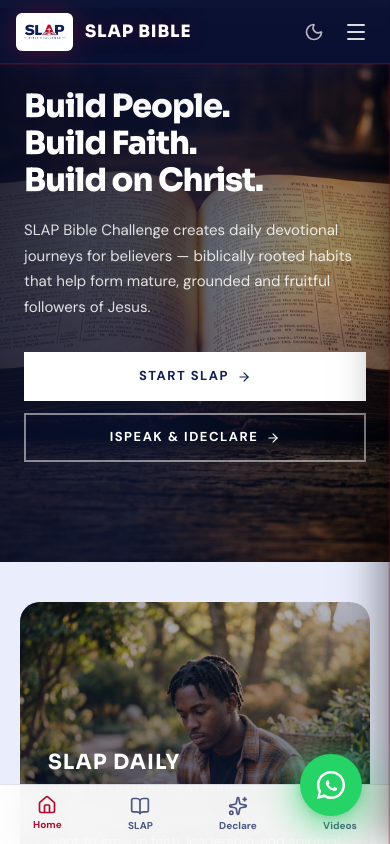
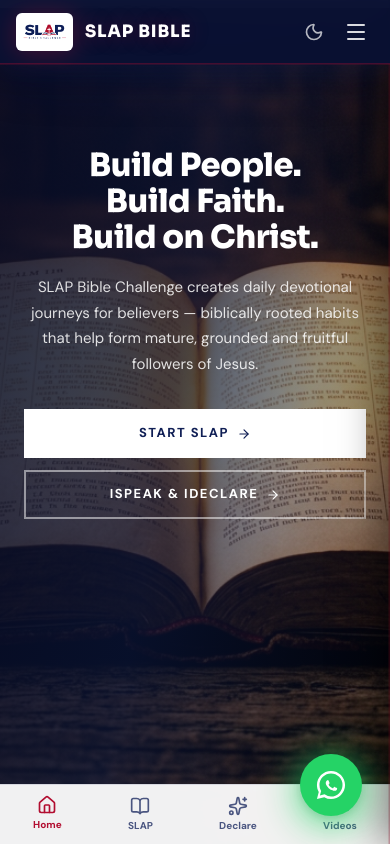
Before and after one commit to Anibe007/SLAP_BIBLE-PATTERN-CHALLENGE, a React (Vite) app in the folder web-client/: page / in a window 390 px wide. Shown: the top 844 px of the page. Built offline with nearby package versions, Linux system fonts and the light colour scheme; no server answers.

Commit message:
fix: mobile landing page — full-screen hero matching desktop, text centered and positioned lower, full-width stacked CTA buttons on mobile

```diff
--- a/web-client/src/index.css
+++ b/web-client/src/index.css
@@ -988,6 +988,7 @@
   flex-direction: column;
   align-items: flex-start;
   justify-content: center;
+  min-height: 100vh;
 }
 
 .hero-text {
@@ -2030,20 +2031,38 @@
   .main-content {
     padding-top: 80px;
   }
+  /* ─── Hero: full-screen on mobile, same feel as desktop ─── */
   .hero-section {
-    min-height: auto;
-    padding: 20px 0 40px;
+    min-height: 100vh;
+    padding: 0;
+    display: flex;
+    align-items: center;
+  }
+  .hero-content {
+    padding: 140px 24px 60px;
+    align-items: center;
+    text-align: center;
+    min-height: 100vh;
+    justify-content: flex-start;
+  }
+  .hero-text {
+    max-width: 100%;
   }
   .hero-text h1 {
-    font-size: 2.2rem;
-    line-height: 1.15;
+    font-size: clamp(2rem, 8vw, 2.8rem);
+    line-height: 1.12;
+    letter-spacing: -0.5px;
   }
   .hero-text p {
     font-size: 15px;
+    max-width: 100%;
+    margin-left: auto;
+    margin-right: auto;
   }
   .hero-cta-group {
     flex-direction: column;
     width: 100%;
+    align-items: center;
   }
   .hero-cta-group a,
   .hero-cta-group button {
```
